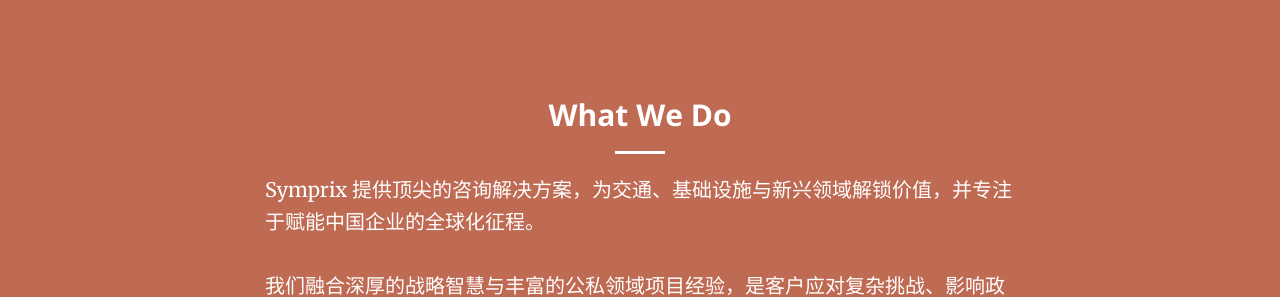
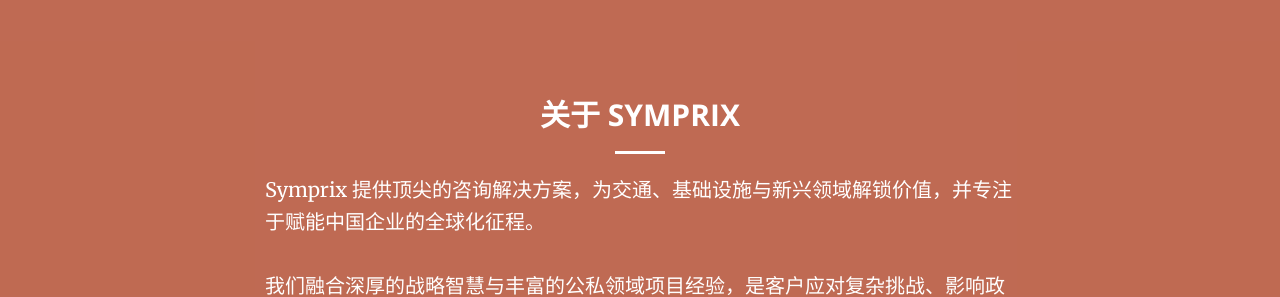
Before and after one commit to CD-Symprix/symprix, a Jekyll site: the page built from cn/index.html, in a window 1280 px wide and 900 px high, scrolled down 556 px. Shown: the part 166-463 px from the top of the window. Built offline with Jekyll 4.4.1, drawn with Linux system fonts in a browser that asks for light colours.

Commit message:
Update call-to-action.html

```diff
--- a/_includes/cn/call-to-action.html
+++ b/_includes/cn/call-to-action.html
@@ -2,7 +2,7 @@
     <div class="container">
         <div class="row">
             <div class="col-lg-8 col-lg-offset-2 text-center">
-                <h2 class="section-heading"> <b>What We Do</b></h2>
+                <h2 class="section-heading"> <b>关于 SYMPRIX</b></h2>
                 <hr class="light">
                 <p class="cta-text">
                     Symprix 提供顶尖的咨询解决方案，为交通、基础设施与新兴领域解锁价值，并专注于赋能中国企业的全球化征程。<br><br>
```
